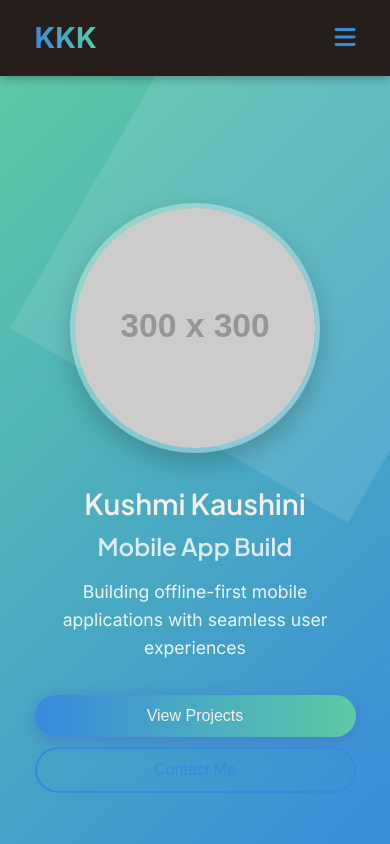
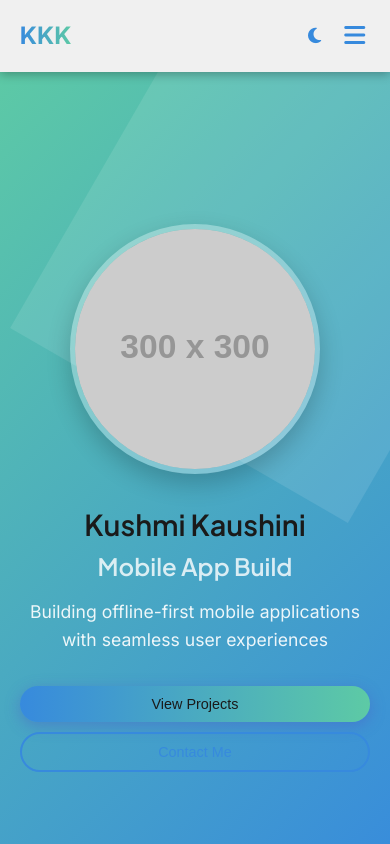
Before and after one commit to KushmiKaushini/my_portfolio, a React (Vite) app: page / in a window 390 px wide. Shown: the top 844 px of the page. Built offline with nearby package versions, Linux system fonts and the light colour scheme.

Commit message:
feat: Implement theme context and toggle functionality for light/dark mode

```diff
--- a/src/App.jsx
+++ b/src/App.jsx
@@ -1,4 +1,5 @@
 import React, { useEffect, useState } from 'react'
+import { ThemeProvider } from './context/ThemeContext.jsx'
 import { ContentProvider, useContent } from './context/ContentContext.jsx'
 import Header from './components/Header'
 import Hero from './components/Hero'
@@ -72,9 +73,11 @@ function AppShell() {
 
 function App() {
   return (
-    <ContentProvider>
-      <AppShell />
-    </ContentProvider>
+    <ThemeProvider>
+      <ContentProvider>
+        <AppShell />
+      </ContentProvider>
+    </ThemeProvider>
   )
 }
 
--- a/src/components/Header.jsx
+++ b/src/components/Header.jsx
@@ -1,8 +1,10 @@
 import React, { useState } from 'react'
+import { useTheme } from '../context/ThemeContext.jsx'
 import '../styles/header.css'
 
 function Header({ activeSection, scrollToSection }) {
   const [menuOpen, setMenuOpen] = useState(false)
+  const { theme, toggleTheme } = useTheme()
 
   const navLinks = [
     { id: 'home', label: 'Home' },
@@ -50,8 +52,13 @@ function Header({ activeSection, scrollToSection }) {
               ))}
             </ul>
           </nav>
-          <div className="menu-toggle" onClick={handleMenuToggle}>
-            <i className="fas fa-bars"></i>
+          <div className="header-controls">
+            <button className="theme-toggle" onClick={toggleTheme} title={`Switch to ${theme === 'dark' ? 'light' : 'dark'} mode`}>
+              <i className={`fas fa-${theme === 'dark' ? 'sun' : 'moon'}`}></i>
+            </button>
+            <div className="menu-toggle" onClick={handleMenuToggle}>
+              <i className="fas fa-bars"></i>
+            </div>
           </div>
         </div>
       </div>
--- /dev/null
+++ b/src/context/ThemeContext.jsx
@@ -0,0 +1,56 @@
+import React, { createContext, useContext, useState, useEffect } from 'react';
+
+const ThemeContext = createContext();
+
+export const ThemeProvider = ({ children }) => {
+  const [theme, setTheme] = useState(null);
+  const [isClient, setIsClient] = useState(false);
+
+  useEffect(() => {
+    setIsClient(true);
+
+    // Get saved theme from localStorage
+    const savedTheme = localStorage.getItem('portfolio-theme');
+
+    // Fallback to system preference
+    let initialTheme = savedTheme;
+    if (!initialTheme) {
+      const systemPrefersDark = window.matchMedia('(prefers-color-scheme: dark)').matches;
+      initialTheme = systemPrefersDark ? 'dark' : 'light';
+    }
+
+    // Apply theme
+    setTheme(initialTheme);
+    document.documentElement.setAttribute('data-theme', initialTheme);
+    localStorage.setItem('portfolio-theme', initialTheme);
+  }, []);
+
+  const toggleTheme = () => {
+    setTheme((prevTheme) => {
+      const newTheme = prevTheme === 'dark' ? 'light' : 'dark';
+      document.documentElement.setAttribute('data-theme', newTheme);
+      localStorage.setItem('portfolio-theme', newTheme);
+      return newTheme;
+    });
+  };
+
+  const value = {
+    theme,
+    toggleTheme,
+    isClient,
+  };
+
+  return (
+    <ThemeContext.Provider value={value}>
+      {children}
+    </ThemeContext.Provider>
+  );
+};
+
+export const useTheme = () => {
+  const context = useContext(ThemeContext);
+  if (!context) {
+    throw new Error('useTheme must be used within ThemeProvider');
+  }
+  return context;
+};
--- a/src/styles/global.css
+++ b/src/styles/global.css
@@ -170,6 +170,57 @@ section:nth-child(odd) {
     transform: translateY(-3px);
 }
 
+/* Light Mode Theme */
+:root[data-theme="light"] {
+    --accent: #378ADD;
+    --accent2: #5DCAA5;
+    --bg: #ffffff;
+    --bg-alt: #f8f8f8;
+    --surface: #f0f0f0;
+    --surface-alt: #e8e8e8;
+    --border: rgba(0, 0, 0, 0.08);
+    --text: #1a1a1a;
+    --text-secondary: rgba(0, 0, 0, 0.65);
+    --text-muted: rgba(0, 0, 0, 0.40);
+    --font-head: 'Plus Jakarta Sans', 'DM Sans', sans-serif;
+    --font-body: 'Inter', 'Helvetica Neue', sans-serif;
+    --font-mono: 'JetBrains Mono', 'Fira Code', monospace;
+    --radius: 14px;
+    --radius-sm: 8px;
+    --nav-h: 62px;
+    --admin-w: 480px;
+    --transition: 0.2s cubic-bezier(.4, 0, .2, 1);
+    --primary-color: #378ADD;
+    --secondary-color: #5DCAA5;
+    --accent-color: #378ADD;
+    --background-color: #ffffff;
+    --surface-color: #f0f0f0;
+    --dark-bg: #f8f8f8;
+    --text-dark: #1a1a1a;
+    --text-light: rgba(0, 0, 0, 0.65);
+    --text-white: #1a1a1a;
+    --heading-font: 'Plus Jakarta Sans', 'DM Sans', sans-serif;
+    --body-font: 'Inter', 'Helvetica Neue', sans-serif;
+    --border-radius: 14px;
+    --box-shadow: 0 5px 15px rgba(0, 0, 0, 0.08);
+}
+
+/* System preference for light mode */
+@media (prefers-color-scheme: light) {
+    :root:not([data-theme]) {
+        --accent: #378ADD;
+        --accent2: #5DCAA5;
+        --bg: #ffffff;
+        --bg-alt: #f8f8f8;
+        --surface: #f0f0f0;
+        --surface-alt: #e8e8e8;
+        --border: rgba(0, 0, 0, 0.08);
+        --text: #1a1a1a;
+        --text-secondary: rgba(0, 0, 0, 0.65);
+        --text-muted: rgba(0, 0, 0, 0.40);
+    }
+}
+
 /* Responsive Styles */
 @media (max-width: 992px) {
     .hero-content {
@@ -203,3 +254,37 @@ section:nth-child(odd) {
         padding: 60px 0;
     }
 }
+
+/* Small Mobile Devices */
+@media (max-width: 480px) {
+    h1 {
+        font-size: 1.5rem;
+    }
+
+    h2 {
+        font-size: 1.25rem;
+    }
+
+    h3 {
+        font-size: 1.1rem;
+    }
+
+    section {
+        padding: 40px 0;
+    }
+
+    .container {
+        width: 95%;
+        padding: 0 10px;
+    }
+
+    .section-title {
+        font-size: 1.5rem;
+        margin-bottom: 1.5rem;
+    }
+
+    .btn {
+        padding: 10px 20px;
+        font-size: 0.9rem;
+    }
+}
--- a/src/styles/header.css
+++ b/src/styles/header.css
@@ -65,12 +65,112 @@ nav ul li a:hover::after, nav ul li a.active::after {
     width: 100%;
 }
 
+.header-controls {
+    display: flex;
+    align-items: center;
+    gap: 15px;
+}
+
+.theme-toggle {
+    background: none;
+    border: none;
+    font-size: 1.3rem;
+    color: var(--accent);
+    cursor: pointer;
+    padding: 5px 10px;
+    border-radius: 8px;
+    transition: var(--transition);
+    display: flex;
+    align-items: center;
+    justify-content: center;
+}
+
+.theme-toggle:hover {
+    background-color: rgba(55, 138, 221, 0.1);
+    color: var(--accent2);
+}
+
 .menu-toggle {
     display: none;
     font-size: 1.5rem;
     cursor: pointer;
     color: var(--accent);
+    background: none;
+    border: none;
+    padding: 5px;
 }
+
+
+/* Responsive */
+@media (max-width: 768px) {
+    .menu-toggle {
+        display: flex;
+        align-items: center;
+        justify-content: center;
+    }
+
+    nav {
+        position: absolute;
+        top: 70px;
+        left: 0;
+        width: 100%;
+        background-color: var(--surface);
+        box-shadow: 0 10px 15px rgba(0, 0, 0, 0.3);
+        transform: translateY(-150%);
+        transition: transform 0.3s ease;
+        z-index: 999;
+    }
+
+    nav.active {
+        transform: translateY(0);
+    }
+
+    nav ul {
+        flex-direction: column;
+        padding: 20px;
+    }
+
+    nav ul li {
+        margin: 10px 0;
+    }
+}
+
+@media (max-width: 480px) {
+    .navbar {
+        padding: 12px 0;
+    }
+
+    .logo {
+        font-size: 1.5rem;
+    }
+
+    .header-controls {
+        gap: 10px;
+    }
+
+    .theme-toggle {
+        font-size: 1.1rem;
+        padding: 4px 8px;
+    }
+
+    nav {
+        top: 65px;
+    }
+
+    nav ul {
+        padding: 15px;
+        gap: 8px;
+    }
+
+    nav ul li {
+        margin: 8px 0;
+    }
+
+    nav ul li a {
+        font-size: 0.95rem;
+    }
+}
+
 
 /* Responsive */
 @media (max-width: 768px) {
```
